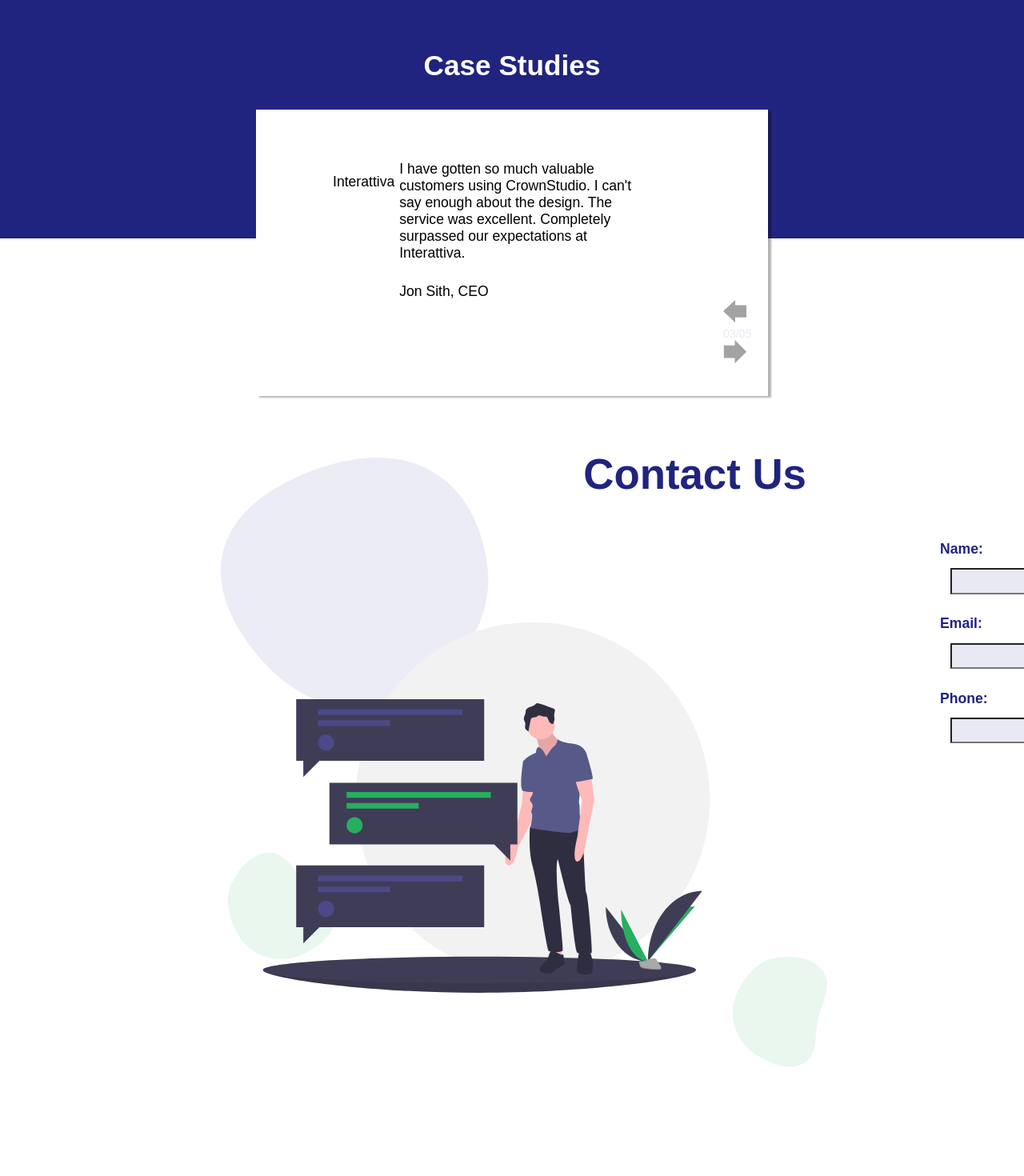
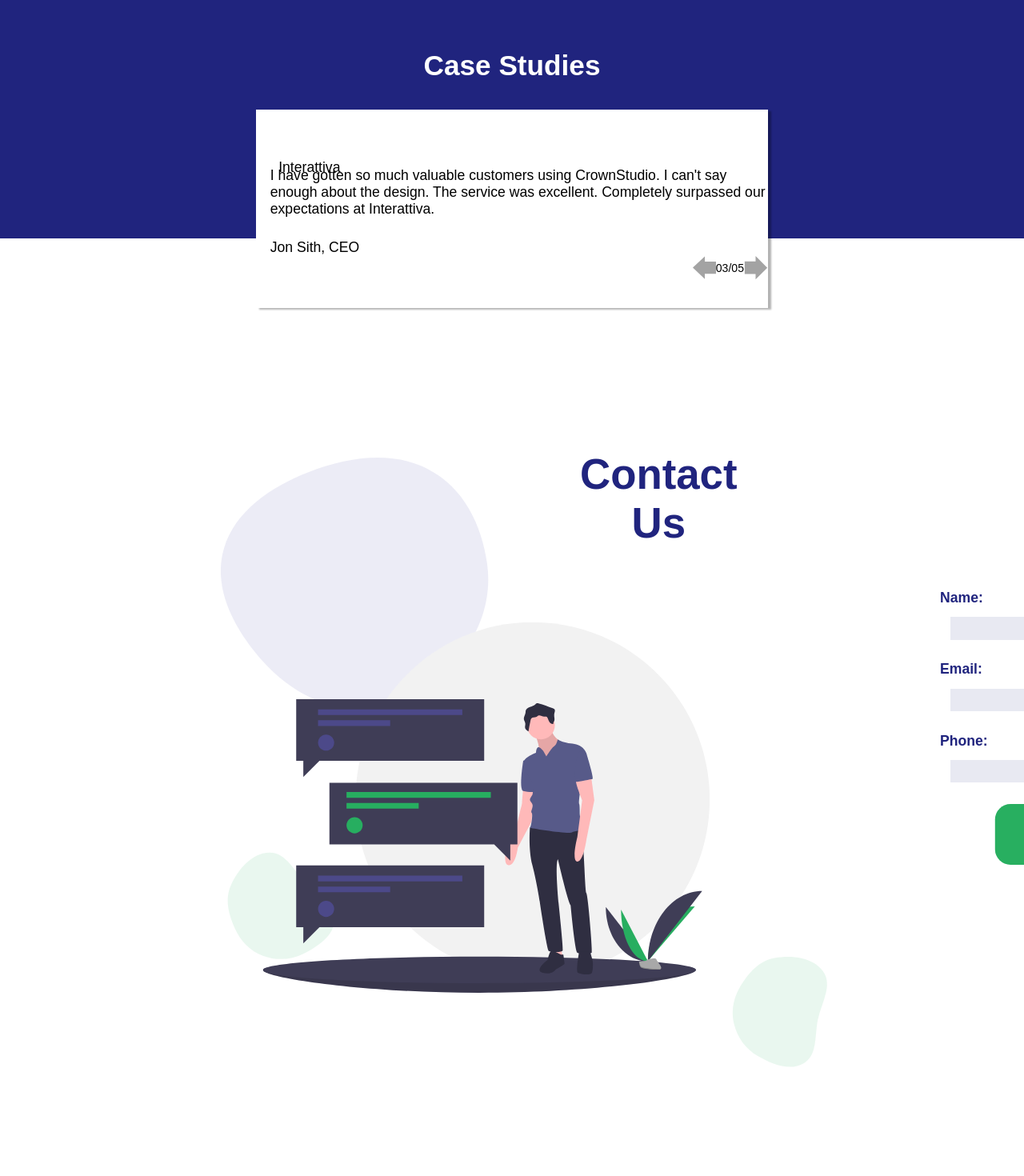
Before and after one commit to AwakenedMind/CrownStudio, a React (Create React App) app: page / in a window 1280 px wide. Shown: the part 1300-2770 px from the top of the page at 80% size. Built offline with nearby package versions, Linux system fonts and the light colour scheme.

Commit message:
Update layout-bot.scss

```diff
--- a/src/sass/layout-bot.scss
+++ b/src/sass/layout-bot.scss
@@ -18,15 +18,17 @@
     grid-column: 2;
     grid-row: 3;
     margin-left: 15em;
+    display: flex;
+    justify-content: space-evenly;
+
 
     .numbers-text{
         font-size: $sml-font;
-        color: $gray;
+        align-self: center;
     }
 
     .Leftarrow .Rightarrow {
         transform: scale(.8);
-        cursor: pointer;
     }
 }
 
@@ -43,20 +45,19 @@
     padding-bottom: 2em;
 
     .Company-name {
-        padding-top: 25%;
-        padding-left: 30%;
+        padding-top: 22%;
+        padding-left: 10%;
         width: 20%;
     }
 
     .Company-ceo {
         grid-column: 2;
-        margin-left: -8em;
+        margin-left: -15em;
     }
 
     .Company-review {
         padding-bottom: 1.5em;
-        width: 100%;
-        margin-left: -8em;
+        margin-left: -15em;
         padding-top: 20%;
     }
 }
@@ -80,6 +81,8 @@
     font-weight: $heavy;
     padding-right: 10em;
     margin-top: 5em;
+    display: flex;
+    flex-direction: column;
 
     h1 {
         text-align: center;
@@ -90,16 +93,17 @@
     }
 
     .button {
-        margin-left: 6em;
+        transform: translateX(35%);
     }
 }
 
 input {
-    width: 100%;
+    width: 90%;
     margin: 1em;
     background-color: $gray;
     padding: .5em;
     margin-bottom: 2em;
+    border: none;
 }
 
 //footer
```
